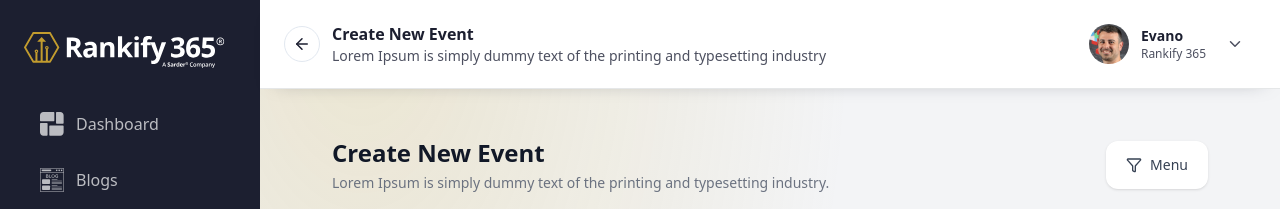
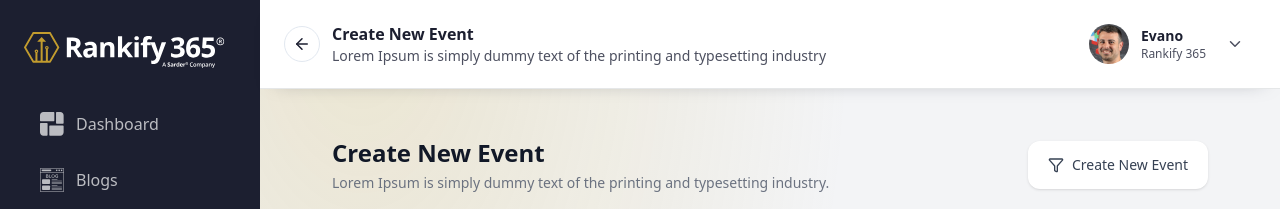
Before and after one commit to samarthpatel8595/rankify-react, a Next.js app in the folder rankify-react/: page /events in a window 1280 px wide. Shown: the top 209 px of the page. Built offline with nearby package versions, Linux system fonts and the light colour scheme.

Commit message:
add dropdown

```diff
--- a/rankify-react/src/app/events/create/page.tsx
+++ b/rankify-react/src/app/events/create/page.tsx
@@ -29,7 +29,7 @@
             className="flex items-center justify-center md:justify-start gap-2 w-full md:w-auto bg-white hover:bg-gray-200 text-gray-700 px-5 py-3 rounded-xl shadow-sm transition"
           >
             <Filter className="w-4 h-6" />
-            <span className="text-sm font-medium">Menu</span>
+            <span className="text-sm font-medium">Event Dashboard</span>
           </button>
 
           {open && (
--- a/rankify-react/src/app/events/page.tsx
+++ b/rankify-react/src/app/events/page.tsx
@@ -31,7 +31,7 @@
             className="w-full md:w-auto flex items-center justify-center gap-2 bg-white hover:bg-gray-200 text-gray-700 px-5 py-3 rounded-xl shadow-sm transition"
           >
             <Filter className="w-4 h-6" />
-            <span className="text-sm font-medium">Menu</span>
+            <span className="text-sm font-medium">Create New Event</span>
           </button>
 
           {open && (
```
